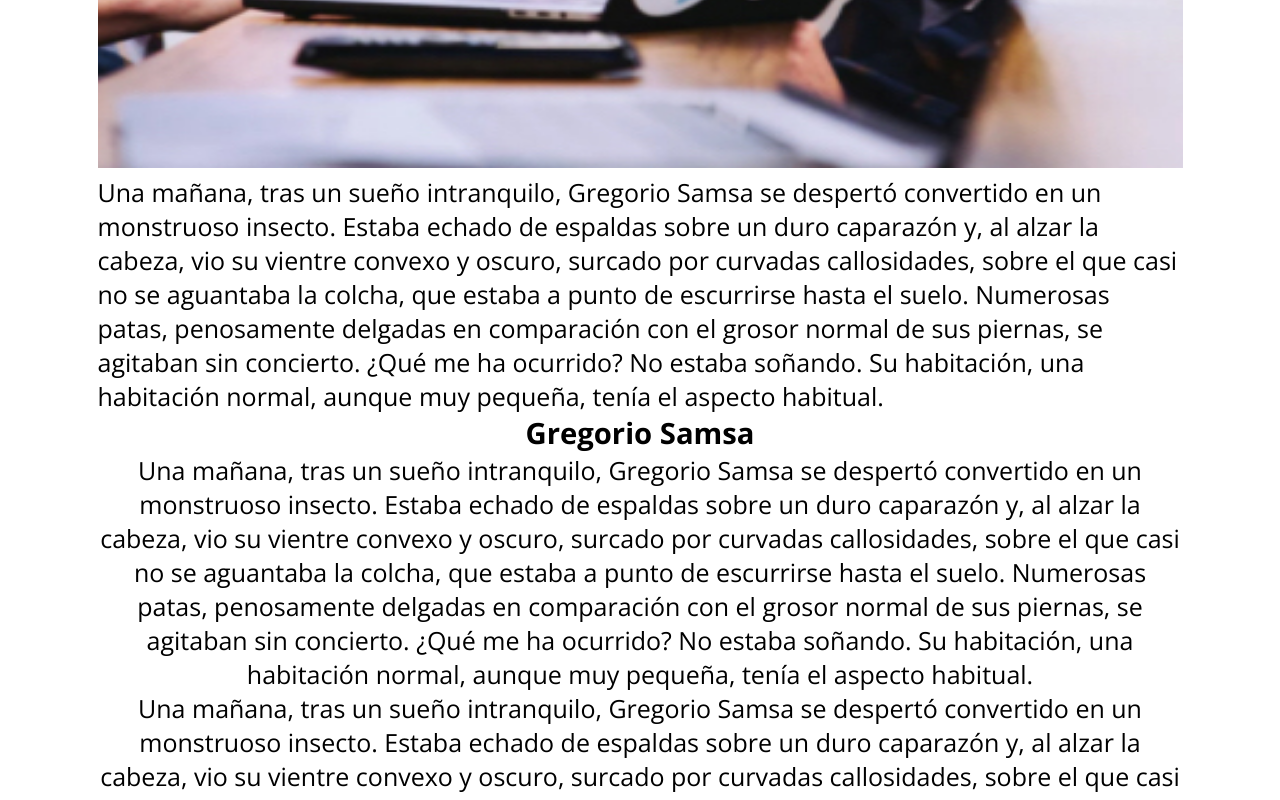
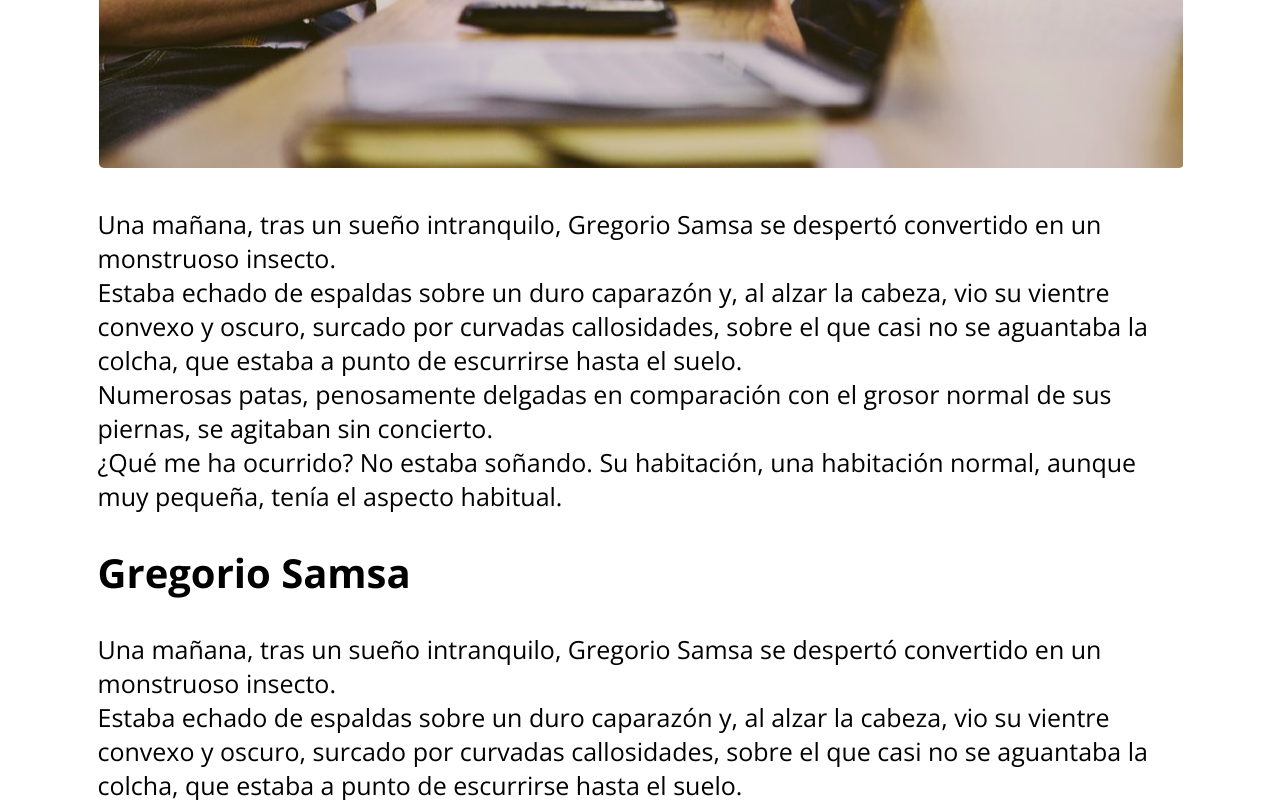
Before and after one commit to icaeth/meet_coffee, a plain HTML site: page pages/evento1.html in a window 1280 px wide. Shown: the part 766-1566 px from the top of the page. Drawn offline with nearby package versions, Linux system fonts and the light colour scheme.

Commit message:
tercer commit evento1

```diff
--- a/pages/evento1.html
+++ b/pages/evento1.html
@@ -31,30 +31,31 @@
 
     <section class="evento">
         <h2>Simposio VeganDB</h2>
-        <img src="../images/simposio-vegan.jpg" alt="Simposio Vegan">
-        <p>Una mañana, tras un sueño intranquilo, Gregorio Samsa se despertó convertido en un monstruoso insecto. Estaba
-            echado de espaldas sobre un duro caparazón y, al alzar la cabeza, vio su vientre convexo y oscuro, surcado
-            por curvadas callosidades, sobre el que casi no se aguantaba la colcha, que estaba a punto de escurrirse
-            hasta el suelo. Numerosas patas, penosamente delgadas en comparación con el grosor normal de sus piernas, se
-            agitaban sin concierto. ¿Qué me ha ocurrido? No estaba soñando. Su habitación, una habitación normal, aunque
-            muy pequeña, tenía el aspecto habitual.</p>
+        <img src="../images/cafecito.jpg" alt="Simposio Vegan">
+        <p>Una mañana, tras un sueño intranquilo, Gregorio Samsa se despertó convertido en un monstruoso insecto. <br>
+            Estaba echado de espaldas sobre un duro caparazón y, al alzar la cabeza, vio su vientre convexo y oscuro,
+            surcado por curvadas callosidades, sobre el que casi no se aguantaba la colcha, que estaba a punto de
+            escurrirse hasta el suelo. <br>
+            Numerosas patas, penosamente delgadas en comparación con el grosor normal de sus
+            piernas, se agitaban sin concierto. <br> ¿Qué me ha ocurrido? No estaba soñando. Su habitación, una
+            habitación normal, aunque muy pequeña, tenía el aspecto habitual.</p>
 
-        <h3 class="center">Gregorio Samsa</h3>
-        <p class="center">Una mañana, tras un sueño intranquilo, Gregorio Samsa se despertó convertido en un monstruoso
-            insecto. Estaba
-            echado de espaldas sobre un duro caparazón y, al alzar la cabeza, vio su vientre convexo y oscuro, surcado
-            por curvadas callosidades, sobre el que casi no se aguantaba la colcha, que estaba a punto de escurrirse
-            hasta el suelo. Numerosas patas, penosamente delgadas en comparación con el grosor normal de sus piernas, se
-            agitaban sin concierto. ¿Qué me ha ocurrido? No estaba soñando. Su habitación, una habitación normal, aunque
-            muy pequeña, tenía el aspecto habitual.</p>
+        <h3>Gregorio Samsa</h3>
+        <p>Una mañana, tras un sueño intranquilo, Gregorio Samsa se despertó convertido en un monstruoso insecto. <br>
+            Estaba echado de espaldas sobre un duro caparazón y, al alzar la cabeza, vio su vientre convexo y oscuro,
+            surcado por curvadas callosidades, sobre el que casi no se aguantaba la colcha, que estaba a punto de
+            escurrirse hasta el suelo. <br>
+            Numerosas patas, penosamente delgadas en comparación con el grosor normal de sus
+            piernas, se agitaban sin concierto. <br> ¿Qué me ha ocurrido? No estaba soñando. Su habitación, una
+            habitación normal, aunque muy pequeña, tenía el aspecto habitual.</p>
+        <p>Una mañana, tras un sueño intranquilo, Gregorio Samsa se despertó convertido en un monstruoso insecto. <br>
+            Estaba echado de espaldas sobre un duro caparazón y, al alzar la cabeza, vio su vientre convexo y oscuro,
+            surcado por curvadas callosidades, sobre el que casi no se aguantaba la colcha, que estaba a punto de
+            escurrirse hasta el suelo. <br>
+            Numerosas patas, penosamente delgadas en comparación con el grosor normal de sus
+            piernas, se agitaban sin concierto. <br> ¿Qué me ha ocurrido? No estaba soñando. Su habitación, una
+            habitación normal, aunque muy pequeña, tenía el aspecto habitual.</p>
 
-        <p class="center">Una mañana, tras un sueño intranquilo, Gregorio Samsa se despertó convertido en un monstruoso
-            insecto. Estaba
-            echado de espaldas sobre un duro caparazón y, al alzar la cabeza, vio su vientre convexo y oscuro, surcado
-            por curvadas callosidades, sobre el que casi no se aguantaba la colcha, que estaba a punto de escurrirse
-            hasta el suelo. Numerosas patas, penosamente delgadas en comparación con el grosor normal de sus piernas, se
-            agitaban sin concierto. ¿Qué me ha ocurrido? No estaba soñando. Su habitación, una habitación normal, aunque
-            muy pequeña, tenía el aspecto habitual.</p>
     </section>
 
     <footer>
--- a/sass/_evento.scss
+++ b/sass/_evento.scss
@@ -2,6 +2,7 @@
     margin: 0 auto;
     width: 1085px;
     padding-top: 10rem;
+    padding-bottom: 10rem;
 
     h2 {
         padding: 2rem;
@@ -13,4 +14,17 @@
         width: 100%;
         height: 35rem;
     }
+
+    p {
+        margin-top: 2rem;
+    }
+
+    br {
+        margin-bottom: 2rem;
+    }
+
+    h3 {
+        padding-top: 2rem;
+        font-size: 40px;
+    }
 }
```
Also changed, not shown: styles.css, 1 other file.
